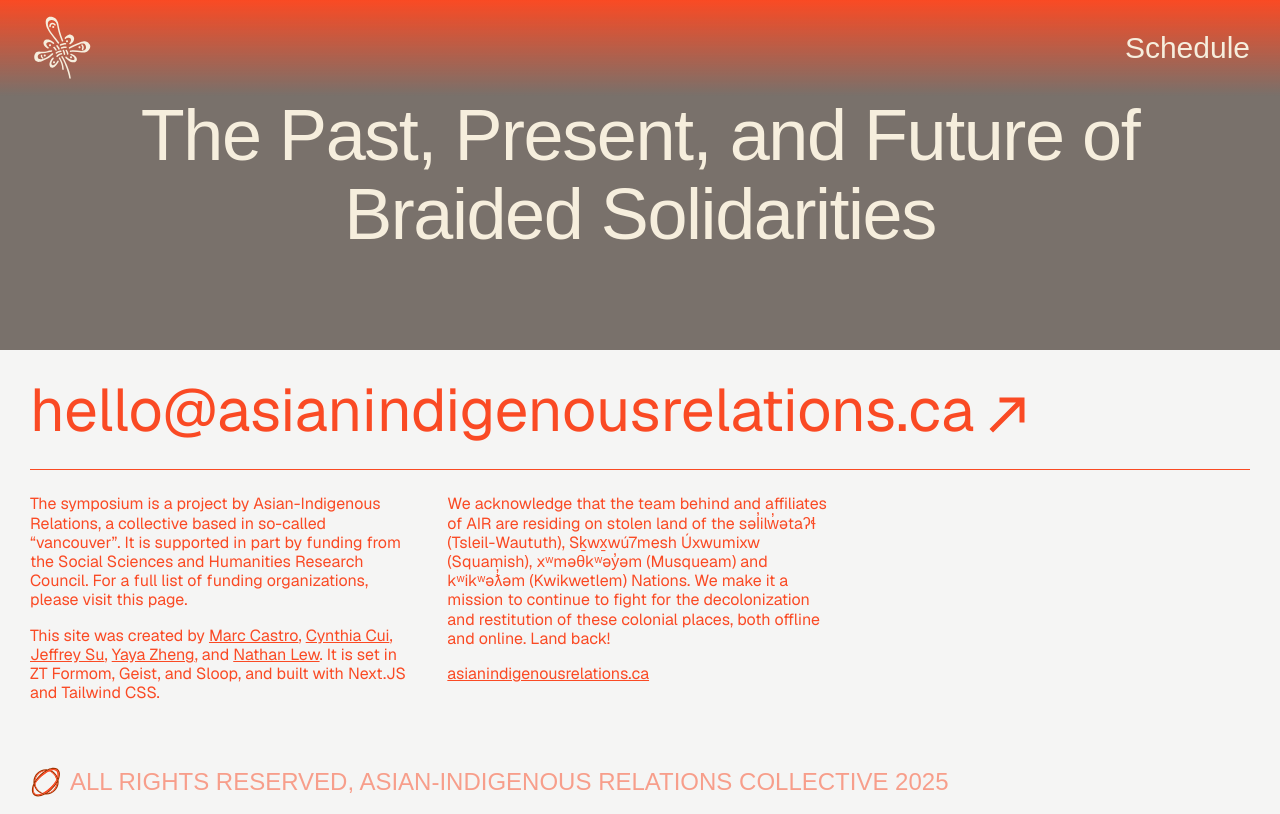
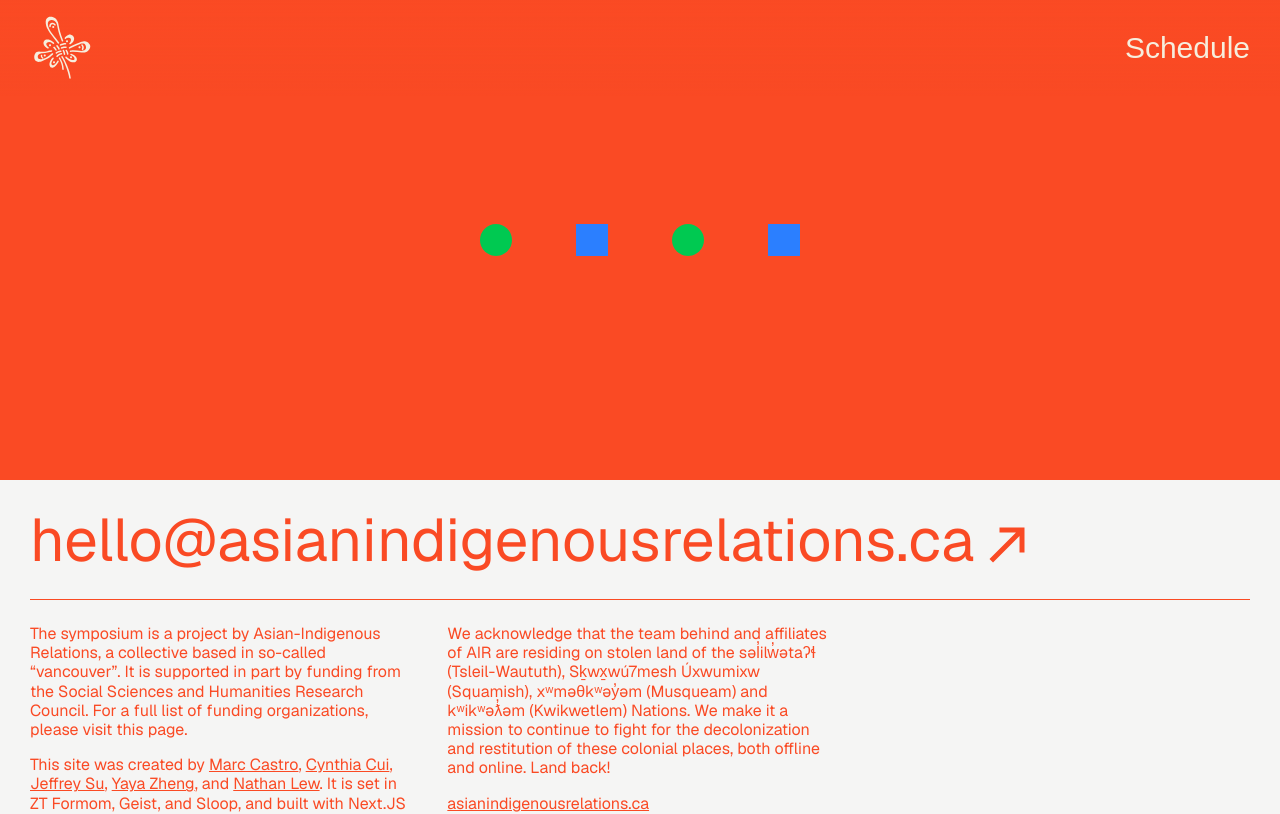
Before and after one commit to cyncui/air_symposium, a Next.js app: page /schedule in a window 1280 px wide. Shown: the top 814 px of the page. Built offline with nearby package versions, Linux system fonts and the light colour scheme; a web font is replaced by a local one.

Commit message:
feat: small tests

```diff
--- a/src/components/Landing/LandingSchedule.tsx
+++ b/src/components/Landing/LandingSchedule.tsx
@@ -31,6 +31,12 @@ export const LandingSchedule = () => {
     offset: ["start end", "end start"],
   });
   const insetReference = useTransform(scrollYProgress, [0.1, 0.9], [0, 1]);
+
+  const colorShift = useTransform(
+    scrollYProgress,
+    [0.1, 0.9],
+    ["#fe0000", "#facc15"]
+  );
   const inset = useMotionTemplate`inset(0 0 calc(100% - ${insetReference} * 100%) 0)`;
   const update = useTransform(scrollYProgress, [0.1, 0.7], [0, 3]);
   // const scale = useTransform(update, [1.5, 2, 2.5, 3], [2, 1.25, 1.25, 1]);
@@ -39,7 +45,10 @@ export const LandingSchedule = () => {
   });
 
   return (
-    <div className="relative subsection mx-auto min-h-[800lvh]">
+    <motion.div
+      className="relative subsection mx-auto min-h-[800lvh]"
+      style={{ background: colorShift }}
+    >
       {/* motion handlers */}
       <div className="absolute inset-0" ref={ref} />
       {items.map((_, i) => (
@@ -58,7 +67,7 @@ export const LandingSchedule = () => {
           {/* <h2 className="text-center air-heading-2 mb-4">Sessions</h2> */}
           <OrnamentMorph
             progress={scrollYProgress}
-            className="relative w-full m-auto opacity-50"
+            className="relative w-full m-auto"
           />
         </div>
         <div className="col-span-full sm:col-start-2 sm:col-span-5 lg:col-span-2 lg:-order-1 self-center grid grid-cols-[3rem_1fr] gap-4">
@@ -126,6 +135,6 @@ export const LandingSchedule = () => {
           </div>
         </div>
       </div>
-    </div>
+    </motion.div>
   );
 };
--- a/src/pages/schedule/index.tsx
+++ b/src/pages/schedule/index.tsx
@@ -1,16 +1,32 @@
 import { MobileSchedule } from "@/components/MobileSchedule/MobileSchedule";
+import { AnimatePresence, motion } from "motion/react";
+import { useState } from "react";
 
 export default function Home() {
+  const [state, setState] = useState(true);
+  const child = {
+    small: { opacity: 0, scale: 0.5 },
+    big: { opacity: 1, scale: 1 },
+  };
   return (
-    <main>
-      <section className="py-24 bg-stone-500">
-        <div className="px-7.5 mx-auto">
-          <h2 className="text-center air-heading-2">
-            The Past, Present, and Future of Braided Solidarities
-          </h2>
-          <MobileSchedule />
-        </div>
-      </section>
+    <main className="min-h-[60dvh] flex items-center justify-center">
+      <motion.div
+        className="flex gap-16"
+        initial="small"
+        animate="big"
+        transition={{ duration: 0.5, delayChildren: 2, staggerChildren: 0.5 }}
+      >
+        <motion.div
+          className="size-8 bg-green-500 rounded-full"
+          variants={child}
+        />
+        <motion.div className="size-8 bg-blue-500" variants={child} />
+        <motion.div
+          className="size-8 bg-green-500 rounded-full"
+          variants={child}
+        />
+        <motion.div className="size-8 bg-blue-500" variants={child} />
+      </motion.div>
     </main>
   );
 }
```
